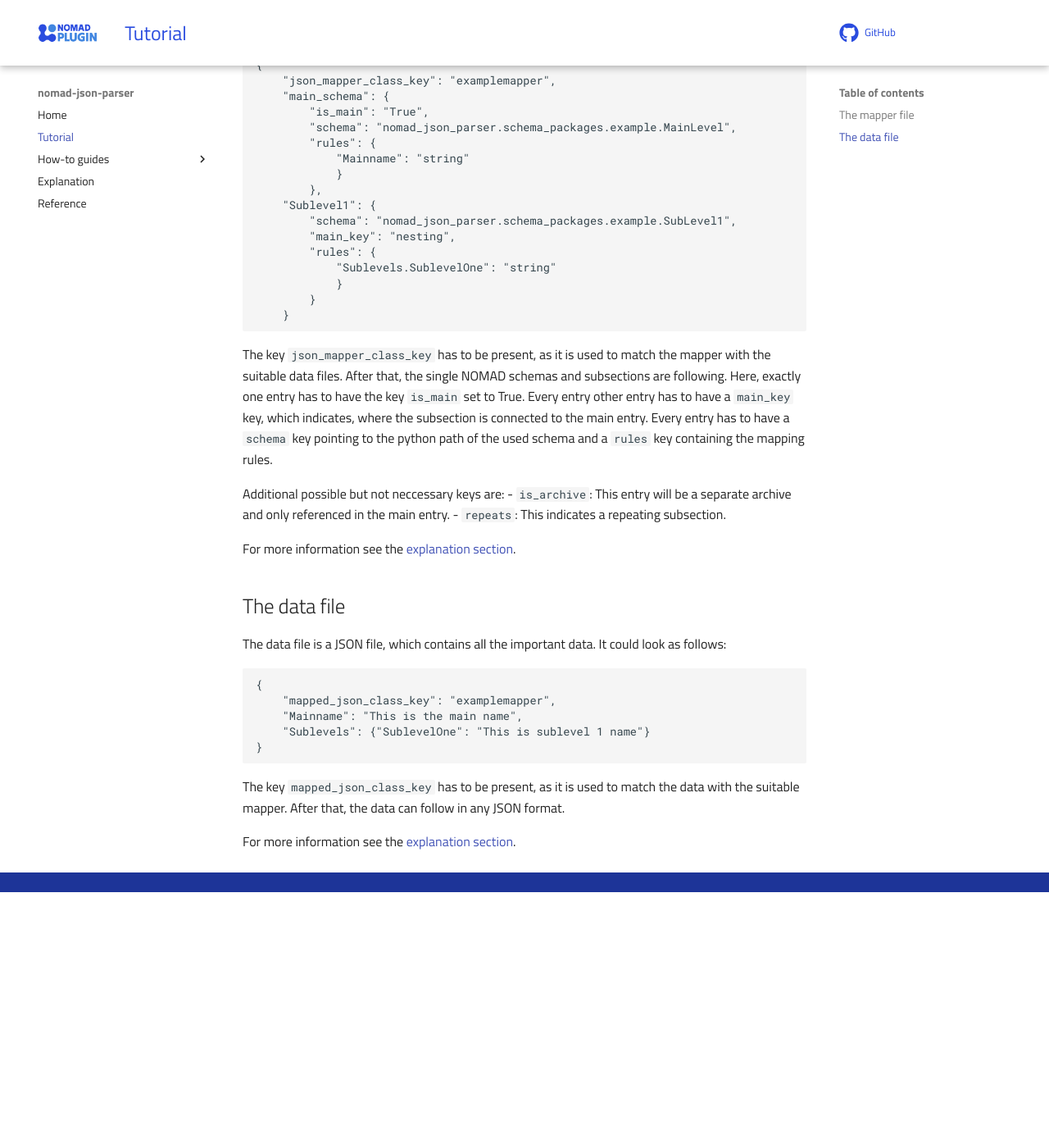
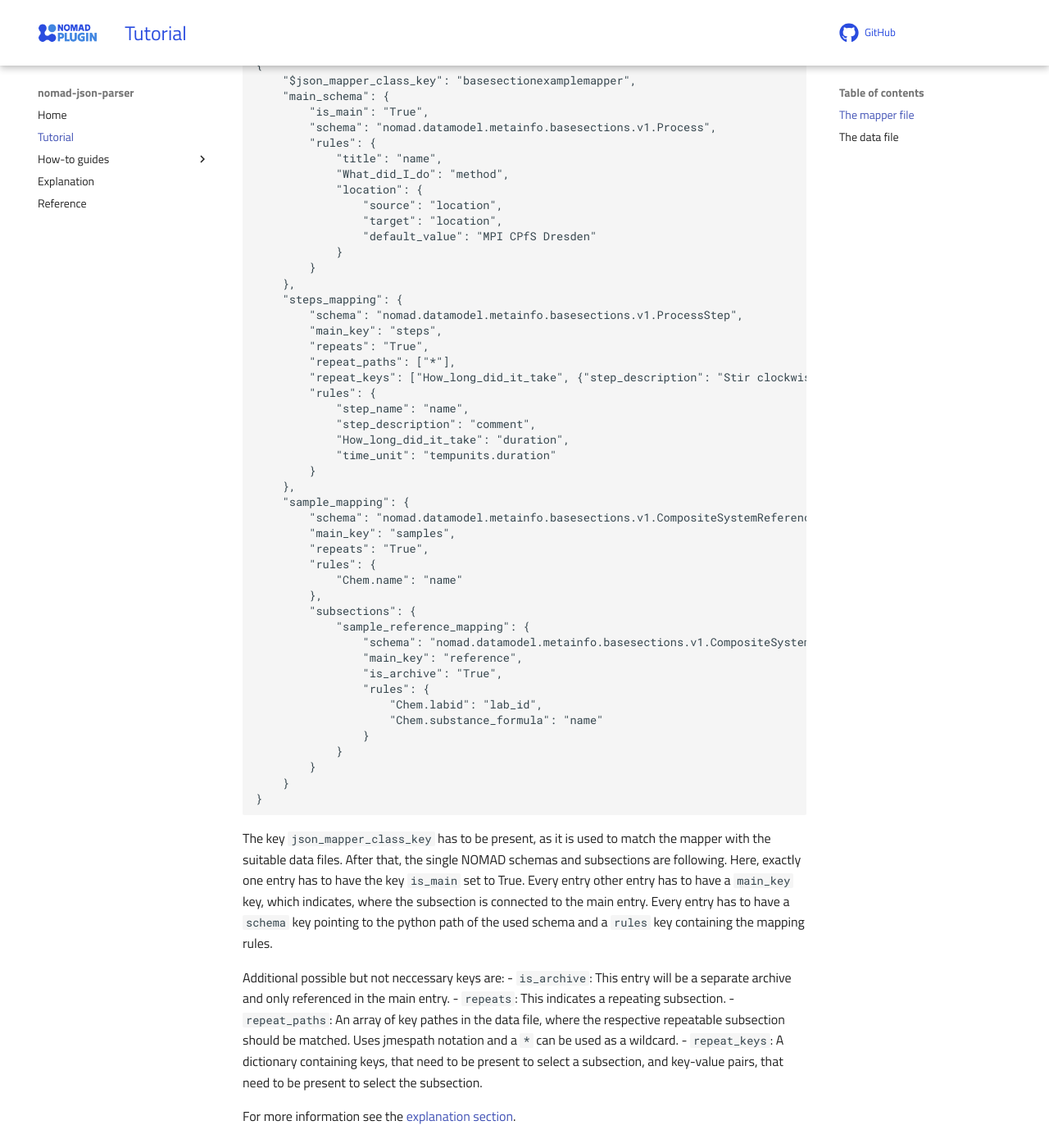
Before and after one commit to FAIRmat-NFDI/nomad-json-parser, an MkDocs documentation site: the page built from docs/tutorial/tutorial.md, in a window 1280 px wide and 1400 px high, scrolled down 387 px. Shown: the whole window at 82% size. Built offline with MkDocs 1.6.1 and Material for MkDocs 9.7.7, drawn with Linux system fonts in a browser that asks for light colours; comment, search, counter and statistics services are not loaded; before the commit the page ends 1475 px from its top, so only the background shows below that; some of the changed text lies outside the part shown.

Commit message:
Changed documentation

````diff
--- a/docs/tutorial/tutorial.md
+++ b/docs/tutorial/tutorial.md
@@ -7,22 +7,53 @@ The NOMAD JSON parser can parse two kinds of JSON files: Mappers and data files.
 The mapper file is a JSON file with a fixed structure. A simple example could be as follows:
 ```
 {
-    "json_mapper_class_key": "examplemapper",
+    "$json_mapper_class_key": "basesectionexamplemapper",
     "main_schema": {
         "is_main": "True",
-        "schema": "nomad_json_parser.schema_packages.example.MainLevel",
+        "schema": "nomad.datamodel.metainfo.basesections.v1.Process",
         "rules": {
-            "Mainname": "string"
+            "title": "name",
+            "What_did_I_do": "method",
+            "location": {
+                "source": "location",
+                "target": "location",
+                "default_value": "MPI CPfS Dresden"
             }
+        }
+    },
+    "steps_mapping": {
+        "schema": "nomad.datamodel.metainfo.basesections.v1.ProcessStep",
+        "main_key": "steps",
+        "repeats": "True",
+        "repeat_paths": ["*"],
+        "repeat_keys": ["How_long_did_it_take", {"step_description": "Stir clockwise"}],
+        "rules": {
+            "step_name": "name",
+            "step_description": "comment",
+            "How_long_did_it_take": "duration",
+            "time_unit": "tempunits.duration"
+        }
+    },
+    "sample_mapping": {
+        "schema": "nomad.datamodel.metainfo.basesections.v1.CompositeSystemReference",
+        "main_key": "samples",
+        "repeats": "True",
+        "rules": {
+            "Chem.name": "name"
         },
-    "Sublevel1": {
-        "schema": "nomad_json_parser.schema_packages.example.SubLevel1",
-        "main_key": "nesting",
-        "rules": {
-            "Sublevels.SublevelOne": "string"
+        "subsections": {
+            "sample_reference_mapping": {
+                "schema": "nomad.datamodel.metainfo.basesections.v1.CompositeSystem",
+                "main_key": "reference",
+                "is_archive": "True",
+                "rules": {
+                    "Chem.labid": "lab_id",
+                    "Chem.substance_formula": "name"
+                }
             }
         }
     }
+}
 ```
 
 The key ```json_mapper_class_key``` has to be present, as it is used to match the mapper with the suitable data files. After that, the single NOMAD schemas and subsections are following. Here, exactly one entry has to have the key ```is_main``` set to True. Every entry other entry has to have a ```main_key``` key, which indicates, where the subsection is connected to the main entry. Every entry has to have a ```schema``` key pointing to the python path of the used schema and a ```rules``` key containing the mapping rules.
@@ -30,6 +61,8 @@
 Additional possible but not neccessary keys are:
 - ```is_archive```: This entry will be a separate archive and only referenced in the main entry.
 - ```repeats```: This indicates a repeating subsection.
+- ```repeat_paths```: An array of key pathes in the data file, where the respective repeatable subsection should be matched. Uses jmespath notation and a ```*``` can be used as a wildcard.
+- ```repeat_keys```: A dictionary containing keys, that need to be present to select a subsection, and key-value pairs, that need to be present to select the subsection.
 
 For more information see the [explanation section](../explanation/explanation.md).
 
@@ -38,9 +71,38 @@ For more information see the [explanation section](../explanation/explanation.md
 The data file is a JSON file, which contains all the important data. It could look as follows:
 ```
 {
-    "mapped_json_class_key": "examplemapper",
-    "Mainname": "This is the main name",
-    "Sublevels": {"SublevelOne": "This is sublevel 1 name"}
+    "$mapped_json_class_key": "basesectionexamplemapper",
+    "title": "Create NaCl solution",
+    "What_did_I_do": "Solution by stirring",
+    "Steplist":[    {
+                "step_name": "NaCl into H2O",
+                "step_description": "Put NaCl into H2O",
+                "time_unit": "seconds"
+        },
+        {
+                "step_name": "Stirring 1",
+                "step_description": "Stir clockwise",
+                "How_long_did_it_take": 300.0,
+                "time_unit": "seconds"
+        },
+        {
+                "step_name": "Stirring 2",
+                "step_description": "Stir anti-clockwise",
+                "How_long_did_it_take": 5.0,
+                "time_unit": "minutes"
+        },
+        {
+                "step_name": "Stirring 3",
+                "step_description": "Stir clockwise",
+                "How_long_did_it_take": 600.0,
+                "time_unit": "seconds"
+        }
+    ],
+    "Chem": {
+        "name": "Rocksalt",
+        "labid": "JN123_NaCl",
+        "substance_formula": "NaCl"
+    }
 }
 ```
 
````
Also changed, not shown: docs/reference/references.md (+3 -0 lines).
